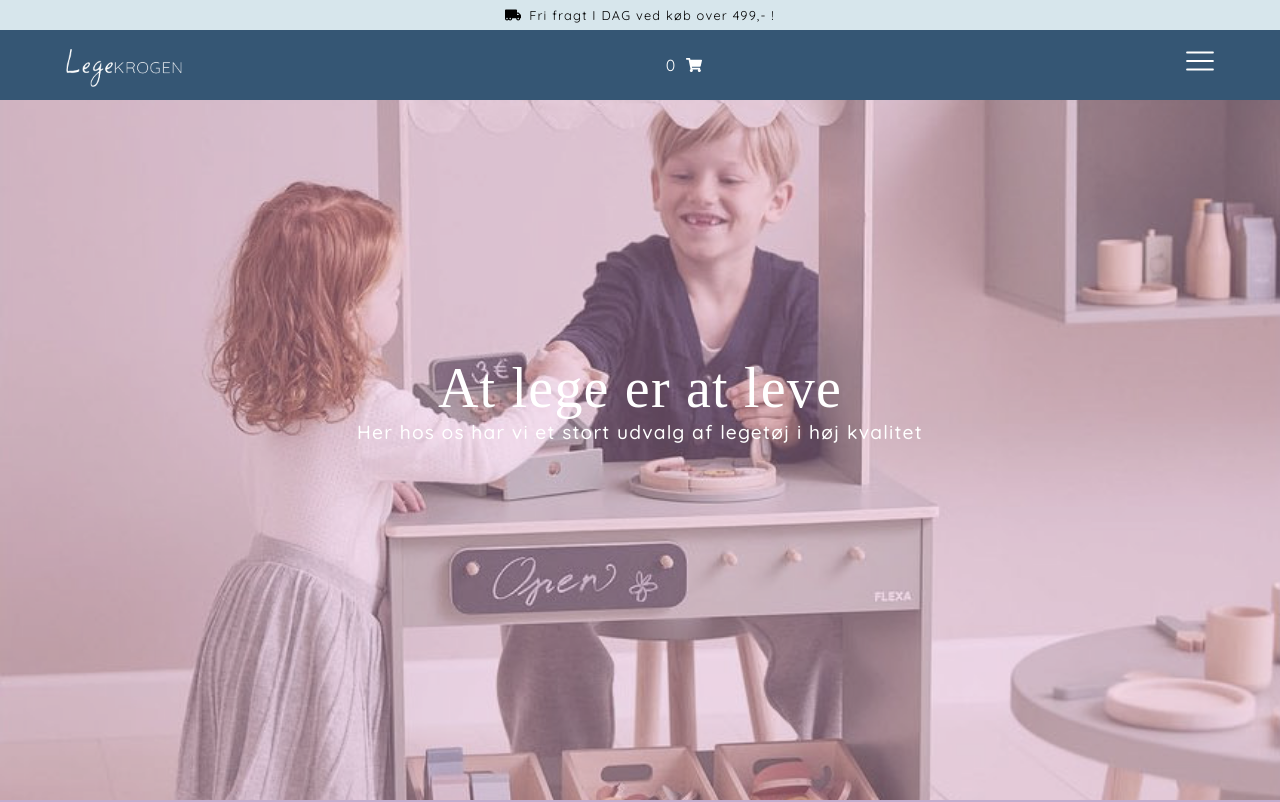
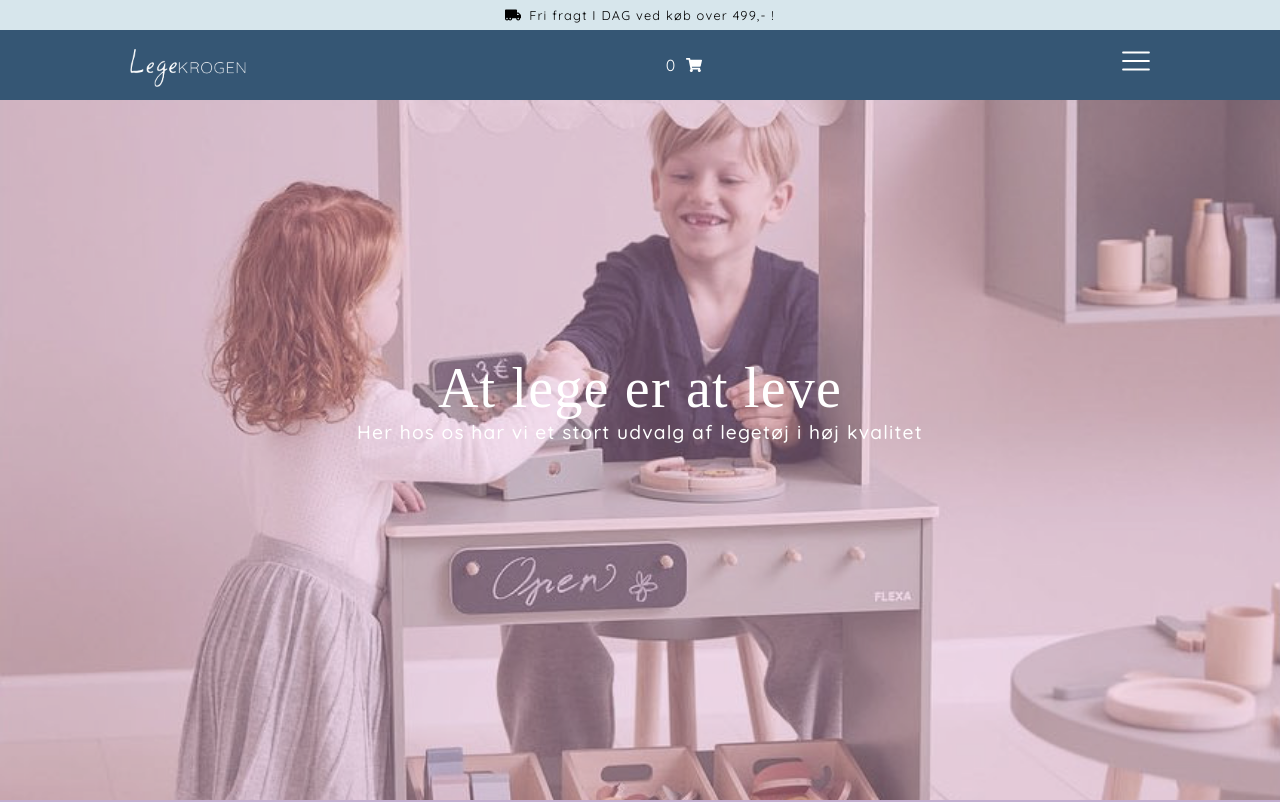
Before and after one commit to igotzedxd/legekrogen_semesteropg, a React (Vite) app: page / in a window 1280 px wide. Shown: the top 802 px of the page. Built offline with nearby package versions, Linux system fonts and the light colour scheme; no server answers; a web font is replaced by a local one.

Commit message:
Last updates, comments, styling, scrolltotop function

```diff
--- a/src/App.jsx
+++ b/src/App.jsx
@@ -2,11 +2,11 @@ import { useRoutes } from "react-router-dom";
 import Home from "./pages/home/Home";
 import Produkter from "./pages/produkter/Produkter";
 import EnkeltProdukt from "./pages/enkeltProdukt/EnkeltProdukt";
-import FAQ from "./pages/faq/FAQ";
 import Faq from "./pages/faq/FAQ";
 import Layout from "./Layout";
 import "./App.css";
 import { ContextProvider } from "./context/AppContext";
+import ScrollToTop from "./ScrollToTop";
 
 function App() {
   const routes = useRoutes([
@@ -42,7 +42,10 @@ function App() {
 
   return (
     <>
-      <ContextProvider>{routes}</ContextProvider>
+      <ContextProvider>
+        {routes}
+        <ScrollToTop />
+      </ContextProvider>
     </>
   );
 }
--- /dev/null
+++ b/src/ScrollToTop.js
@@ -0,0 +1,14 @@
+import { useEffect } from 'react';
+import { useLocation } from 'react-router-dom';
+
+const ScrollToTop = () => {
+  // Extracts pathname property(key) from an object
+  const { pathname } = useLocation();
+
+  // Automatically scrolls to top whenever pathname changes
+  useEffect(() => {
+    window.scrollTo(0, 0);
+  }, [pathname]);
+}
+
+export default ScrollToTop;
--- a/src/components/header/cartDropdown/cartCounter/CartCounter.jsx
+++ b/src/components/header/cartDropdown/cartCounter/CartCounter.jsx
@@ -24,6 +24,7 @@ function CartCounter({ product }) {
   };
 
   const handleUpdateClick = (e) => {
+    //prevents parent from getting click event
     e.stopPropagation();
     handleCart(e, "updateCount", product, inputCount);
   };
--- a/src/components/header/header.module.css
+++ b/src/components/header/header.module.css
@@ -5,7 +5,7 @@
   display: flex;
   justify-content: space-between;
   align-items: center;
-  padding: 0px 5%;
+  padding: 0px 10%;
   position: absolute;
   z-index: 999;
 }
--- a/src/components/hero/hero.module.css
+++ b/src/components/hero/hero.module.css
@@ -22,6 +22,7 @@
   align-items: center;
   color: white;
   text-align: center;
+  padding: 0 10%;
 }
 
 .inner h2 {
--- a/src/components/newsletterContainer/newsletterForm/NewsletterForm.jsx
+++ b/src/components/newsletterContainer/newsletterForm/NewsletterForm.jsx
@@ -21,7 +21,9 @@ function NewsletterForm({ onSubmitSuccess }) {
       message: msgValue,
     };
 
+    //posts user to API
     post(postData).then(() => {
+      //runs function on successful submission of new user
       onSubmitSuccess();
     });
   };
--- a/src/components/products/Products.jsx
+++ b/src/components/products/Products.jsx
@@ -9,6 +9,7 @@ import Loader from "../loader/Loader";
 function Products({ rec }) {
   const { data, error, loading } = useContext(AppContext);
 
+  //recommended products sorting by product.recommended IF rec is true
   const products = rec ? data?.filter((product) => product.recommended) : data;
 
   (error) => console.log("error: ", error);
--- a/src/hooks/usePost.jsx
+++ b/src/hooks/usePost.jsx
@@ -5,6 +5,7 @@ function usePost(url) {
   const [error, setError] = useState(null);
   const [data, setData] = useState(null);
 
+  //builds post then uses URL param to use correct API to post data
   const post = async (postData) => {
     setLoading(true);
     setError(null);
```
